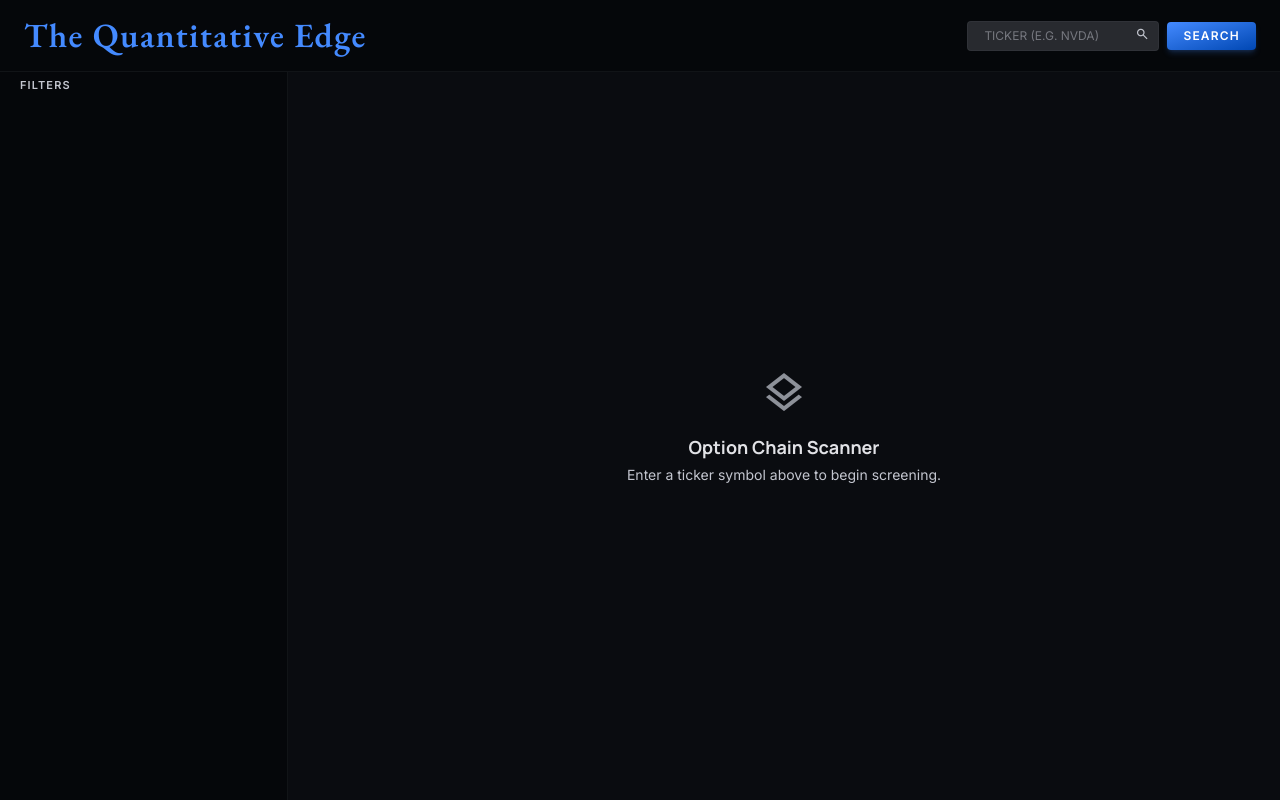
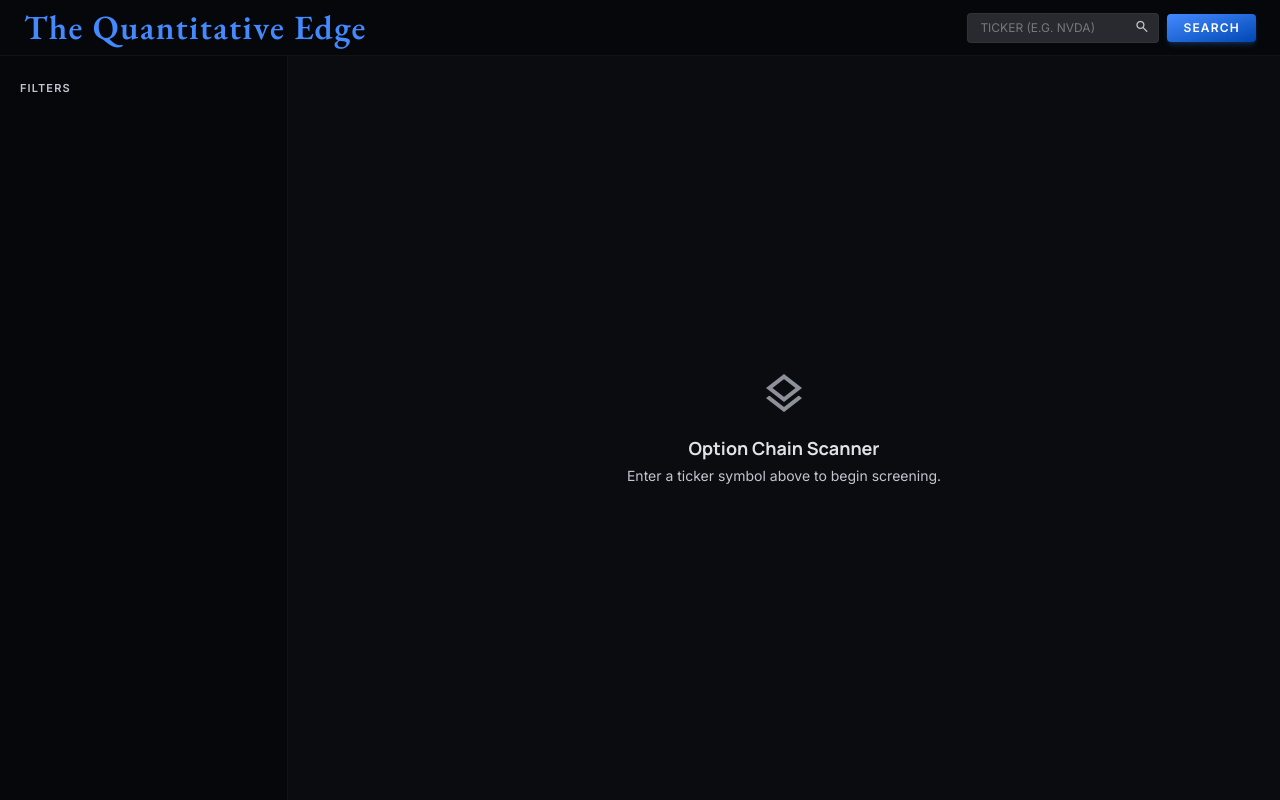
Before and after one commit to kentprimrose/option-search, a Django app: template src/screener/templates/screener/index.html in a window 1280 px wide. Run offline with Django 4.2, Linux system fonts and the light colour scheme; the template is opened without the code that fills it, so the values that code supplies are empty; some libraries are stand-ins or nearby versions.

Commit message:
Working decently

```diff
--- a/src/screener/templates/screener/index.html
+++ b/src/screener/templates/screener/index.html
@@ -63,18 +63,52 @@
     .custom-scrollbar::-webkit-scrollbar-thumb:hover { background: #43474e; }
     input[type=number]::-webkit-inner-spin-button,
     input[type=number]::-webkit-outer-spin-button { opacity: 0.4; }
+    .itm-row td { color: #fcd34d !important; }
+    .atm-row { outline: 1px solid rgba(68,138,255,0.5); outline-offset: -1px; background: rgba(68,138,255,0.08) !important; }
+
+    /* Sidebar transition */
+    #sidebar {
+      transition: transform 0.3s ease;
+    }
+
+    /* Breakpoint layout notes:
+       - Mobile   (< 768px):  drawer sidebar, compact header, full-width main
+       - md iPad portrait (768-1023px): overlay sidebar, full header
+       - lg iPad landscape (1024-1279px): pinned sidebar w-60
+       - xl Desktop (1280px+): pinned sidebar w-72
+    */
   </style>
 </head>
-<body class="bg-surface text-on-surface">
+<body class="bg-surface text-on-surface overflow-hidden">
+
+<!-- Backdrop for mobile/tablet sidebar -->
+<div id="sidebar-backdrop"
+     class="fixed inset-0 z-30 bg-black/60 hidden lg:hidden"
+     onclick="closeSidebar()"></div>
 
 <form method="post" id="search-form">
   {% csrf_token %}
 
-  <!-- Fixed Header -->
-  <header class="fixed top-0 left-0 right-0 z-50 bg-surface-container-lowest border-b border-outline-variant/20 flex items-center justify-between px-6 py-2.5">
-    <span class="text-primary" style="font-family:'EB Garamond',Georgia,serif;font-weight:600;letter-spacing:0.04em;font-size:34px">The Quantitative Edge</span>
-    <div class="flex items-center gap-2">
-      <div class="relative">
+  <!-- Fixed Header: single row on sm+, two rows on mobile -->
+  <header class="fixed top-0 left-0 right-0 z-50 bg-surface-container-lowest border-b border-outline-variant/20
+                 flex flex-wrap items-center gap-2 px-3 md:px-6 py-2 sm:py-0 sm:h-14">
+
+    <!-- Left: filter toggle + brand -->
+    <div class="flex items-center gap-2 flex-1 sm:flex-none">
+      <button type="button" id="sidebar-toggle"
+              class="lg:hidden flex-shrink-0 p-1.5 rounded text-on-surface-variant hover:text-primary transition-colors"
+              onclick="toggleSidebar()" aria-label="Toggle filters">
+        <span class="material-symbols-outlined" style="font-size:22px">filter_list</span>
+      </button>
+      <span class="text-primary truncate"
+            style="font-family:'EB Garamond',Georgia,serif;font-weight:600;letter-spacing:0.04em;font-size:clamp(18px,3vw,34px)">
+        The Quantitative Edge
+      </span>
+    </div>
+
+    <!-- Search: full-width second row on mobile, inline on sm+ -->
+    <div class="flex items-center gap-2 w-full sm:w-auto sm:ml-auto">
+      <div class="relative flex-1 sm:flex-none">
         <input
           type="text"
           id="symbol"
@@ -83,23 +117,42 @@
           value="{{ symbol }}"
           autocomplete="off"
           required
-          class="bg-surface-container-high border border-outline-variant/30 text-on-surface text-xs px-4 py-1.5 rounded w-48 focus:outline-none focus:ring-1 focus:ring-primary placeholder:text-on-surface-variant/50 uppercase transition-all"
+          class="bg-surface-container-high border border-outline-variant/30 text-on-surface text-sm sm:text-xs px-3 py-2 sm:py-1.5 rounded w-full sm:w-36 md:w-48 focus:outline-none focus:ring-1 focus:ring-primary placeholder:text-on-surface-variant/50 uppercase transition-all"
           style="text-transform:uppercase"
         />
-        <span class="material-symbols-outlined absolute right-2.5 top-1.5 text-on-surface-variant" style="font-size:14px">search</span>
+        <span class="material-symbols-outlined absolute right-2.5 top-2 sm:top-1.5 text-on-surface-variant" style="font-size:15px">search</span>
       </div>
       <button
         type="submit"
-        class="bg-gradient-to-br from-primary to-primary-container text-on-primary text-xs font-bold uppercase tracking-widest px-4 py-1.5 rounded shadow-md shadow-primary/20 hover:shadow-primary/40 active:scale-[0.98] transition-all"
+        class="bg-gradient-to-br from-primary to-primary-container text-on-primary text-xs font-bold uppercase tracking-widest px-3 md:px-4 py-2 sm:py-1.5 rounded shadow-md shadow-primary/20 hover:shadow-primary/40 active:scale-[0.98] transition-all whitespace-nowrap flex-shrink-0"
       >Search</button>
     </div>
   </header>
 
-  <div class="flex pt-[53px] h-screen">
+  <!-- Page body: sidebar + main -->
+  <!-- pt accounts for header (56px) + mobile search bar (46px on small screens) -->
+  <div class="flex h-screen pt-[90px] sm:pt-14">
 
     <!-- Sidebar: Filter Criteria -->
-    <aside class="w-72 flex-shrink-0 h-full overflow-y-auto custom-scrollbar bg-surface-container-lowest border-r border-outline-variant/20 pt-6 pb-4 px-3 space-y-2">
-      <p class="text-[11px] uppercase tracking-widest text-on-surface-variant font-bold px-2 pb-1">Filters</p>
+    <!-- Mobile/iPad portrait: fixed drawer (z-40, off-screen by default)
+         iPad landscape (lg)+: static, pinned, w-60
+         Desktop (xl)+: w-72 -->
+    <aside id="sidebar"
+           class="fixed lg:static top-[90px] sm:top-14 bottom-0 left-0 z-40
+                  w-72 lg:w-60 xl:w-72
+                  flex-shrink-0 h-full overflow-y-auto custom-scrollbar
+                  bg-surface-container-lowest border-r border-outline-variant/20
+                  pt-6 pb-4 px-3 space-y-2
+                  -translate-x-full lg:translate-x-0">
+
+      <div class="flex items-center justify-between px-2 pb-1">
+        <p class="text-[11px] uppercase tracking-widest text-on-surface-variant font-bold">Filters</p>
+        <!-- Close button: mobile/iPad portrait only -->
+        <button type="button" class="lg:hidden text-on-surface-variant hover:text-on-surface transition-colors" onclick="closeSidebar()">
+          <span class="material-symbols-outlined" style="font-size:18px">close</span>
+        </button>
+      </div>
+
       {% for criterion in criteria %}
       <div class="bg-surface-container rounded border border-outline-variant/10">
         <div class="flex items-center gap-2 px-3 py-2.5">
@@ -159,10 +212,12 @@
     </aside>
 
     <!-- Main Content -->
-    <main class="flex-1 overflow-y-auto custom-scrollbar bg-surface p-6">
+    <main class="flex-1 overflow-y-auto custom-scrollbar bg-surface
+                 p-3 sm:p-4 md:p-5 lg:p-6
+                 pt-3 sm:pt-4 md:pt-5 lg:pt-6">
 
       {% if error %}
-      <div class="mb-6 px-4 py-3 rounded bg-error/10 border border-error/30 text-error text-sm flex items-center gap-2">
+      <div class="mb-4 px-4 py-3 rounded bg-error/10 border border-error/30 text-error text-sm flex items-center gap-2">
         <span class="material-symbols-outlined text-sm">error</span>
         {{ error }}
       </div>
@@ -171,16 +226,19 @@
       {% if options is not None %}
 
       <!-- Ticker Header -->
-      <div class="mb-8">
-        <h1 class="font-headline text-3xl font-extrabold text-on-surface tracking-tight mb-1">
+      <div class="mb-5 md:mb-8">
+        <h1 class="font-headline font-extrabold text-on-surface tracking-tight mb-1
+                   text-xl sm:text-2xl md:text-3xl">
           {{ symbol }}
           {% if underlying_name %}
-          <span class="text-on-surface-variant font-medium text-lg ml-2">{{ underlying_name }}</span>
+          <span class="text-on-surface-variant font-medium ml-2
+                       text-sm sm:text-base md:text-lg">{{ underlying_name }}</span>
           {% endif %}
         </h1>
-        <div class="flex items-center gap-4">
+        <div class="flex items-center gap-3 md:gap-4">
           {% if underlying_price %}
-          <span class="font-headline font-bold text-on-surface text-2xl">${{ underlying_price|floatformat:2 }}</span>
+          <span class="font-headline font-bold text-on-surface
+                       text-xl sm:text-2xl">${{ underlying_price|floatformat:2 }}</span>
           {% endif %}
           <span class="text-on-surface-variant text-xs uppercase tracking-widest font-bold">
             <strong class="text-on-surface">{{ result_count }}</strong> contract{{ result_count|pluralize }} found
@@ -195,45 +253,45 @@
           <table id="results-table" class="w-full text-left border-collapse">
             <thead>
               <tr class="bg-surface-container-high">
-                <th class="px-4 py-3 text-[11px] uppercase tracking-widest text-on-surface-variant font-extrabold cursor-pointer hover:text-on-surface transition-colors whitespace-nowrap select-none">Type <span class="sort-icon text-[8px] ml-0.5"></span></th>
-                <th class="px-4 py-3 text-[11px] uppercase tracking-widest text-on-surface-variant font-extrabold cursor-pointer hover:text-on-surface transition-colors whitespace-nowrap select-none">Strike <span class="sort-icon text-[8px] ml-0.5"></span></th>
-                <th class="px-4 py-3 text-[11px] uppercase tracking-widest text-on-surface-variant font-extrabold cursor-pointer hover:text-on-surface transition-colors whitespace-nowrap select-none">Expiration <span class="sort-icon text-[8px] ml-0.5"></span></th>
-                <th class="px-4 py-3 text-[11px] uppercase tracking-widest text-on-surface-variant font-extrabold cursor-pointer hover:text-on-surface transition-colors whitespace-nowrap select-none">DTE <span class="sort-icon text-[8px] ml-0.5"></span></th>
-                <th class="px-4 py-3 text-[11px] uppercase tracking-widest text-on-surface-variant font-extrabold cursor-pointer hover:text-on-surface transition-colors whitespace-nowrap select-none">Bid <span class="sort-icon text-[8px] ml-0.5"></span></th>
-                <th class="px-4 py-3 text-[11px] uppercase tracking-widest text-on-surface-variant font-extrabold cursor-pointer hover:text-on-surface transition-colors whitespace-nowrap select-none">Ask <span class="sort-icon text-[8px] ml-0.5"></span></th>
-                <th class="px-4 py-3 text-[11px] uppercase tracking-widest text-on-surface-variant font-extrabold cursor-pointer hover:text-on-surface transition-colors whitespace-nowrap select-none">Mark <span class="sort-icon text-[8px] ml-0.5"></span></th>
-                <th class="px-4 py-3 text-[11px] uppercase tracking-widest text-on-surface-variant font-extrabold cursor-pointer hover:text-on-surface transition-colors whitespace-nowrap select-none">Delta <span class="sort-icon text-[8px] ml-0.5"></span></th>
-                <th class="px-4 py-3 text-[11px] uppercase tracking-widest text-on-surface-variant font-extrabold cursor-pointer hover:text-on-surface transition-colors whitespace-nowrap select-none">IV% <span class="sort-icon text-[8px] ml-0.5"></span></th>
-                <th class="px-4 py-3 text-[11px] uppercase tracking-widest text-on-surface-variant font-extrabold cursor-pointer hover:text-on-surface transition-colors whitespace-nowrap select-none">TV <span class="sort-icon text-[8px] ml-0.5"></span></th>
-                <th class="px-4 py-3 text-[11px] uppercase tracking-widest text-on-surface-variant font-extrabold cursor-pointer hover:text-on-surface transition-colors whitespace-nowrap select-none">TV% <span class="sort-icon text-[8px] ml-0.5"></span></th>
-                <th class="px-4 py-3 text-[11px] uppercase tracking-widest text-on-surface-variant font-extrabold cursor-pointer hover:text-on-surface transition-colors whitespace-nowrap select-none">OI <span class="sort-icon text-[8px] ml-0.5"></span></th>
-                <th class="px-4 py-3 text-[11px] uppercase tracking-widest text-on-surface-variant font-extrabold cursor-pointer hover:text-on-surface transition-colors whitespace-nowrap select-none">Vol <span class="sort-icon text-[8px] ml-0.5"></span></th>
-                <th class="px-4 py-3 text-[11px] uppercase tracking-widest text-on-surface-variant font-extrabold text-center whitespace-nowrap select-none">ITM</th>
+                <th class="px-3 md:px-4 py-3 text-[11px] uppercase tracking-widest text-on-surface-variant font-extrabold cursor-pointer hover:text-on-surface transition-colors whitespace-nowrap select-none">Type <span class="sort-icon text-[8px] ml-0.5"></span></th>
+                <th class="px-3 md:px-4 py-3 text-[11px] uppercase tracking-widest text-on-surface-variant font-extrabold cursor-pointer hover:text-on-surface transition-colors whitespace-nowrap select-none">Strike <span class="sort-icon text-[8px] ml-0.5"></span></th>
+                <th class="px-3 md:px-4 py-3 text-[11px] uppercase tracking-widest text-on-surface-variant font-extrabold cursor-pointer hover:text-on-surface transition-colors whitespace-nowrap select-none">Expiration <span class="sort-icon text-[8px] ml-0.5"></span></th>
+                <th class="px-3 md:px-4 py-3 text-[11px] uppercase tracking-widest text-on-surface-variant font-extrabold cursor-pointer hover:text-on-surface transition-colors whitespace-nowrap select-none">DTE <span class="sort-icon text-[8px] ml-0.5"></span></th>
+                <th class="px-3 md:px-4 py-3 text-[11px] uppercase tracking-widest text-on-surface-variant font-extrabold cursor-pointer hover:text-on-surface transition-colors whitespace-nowrap select-none">Bid <span class="sort-icon text-[8px] ml-0.5"></span></th>
+                <th class="px-3 md:px-4 py-3 text-[11px] uppercase tracking-widest text-on-surface-variant font-extrabold cursor-pointer hover:text-on-surface transition-colors whitespace-nowrap select-none">Ask <span class="sort-icon text-[8px] ml-0.5"></span></th>
+                <th class="px-3 md:px-4 py-3 text-[11px] uppercase tracking-widest text-on-surface-variant font-extrabold cursor-pointer hover:text-on-surface transition-colors whitespace-nowrap select-none">Mark <span class="sort-icon text-[8px] ml-0.5"></span></th>
+                <th class="px-3 md:px-4 py-3 text-[11px] uppercase tracking-widest text-on-surface-variant font-extrabold cursor-pointer hover:text-on-surface transition-colors whitespace-nowrap select-none">Delta <span class="sort-icon text-[8px] ml-0.5"></span></th>
+                <th class="px-3 md:px-4 py-3 text-[11px] uppercase tracking-widest text-on-surface-variant font-extrabold cursor-pointer hover:text-on-surface transition-colors whitespace-nowrap select-none">IV% <span class="sort-icon text-[8px] ml-0.5"></span></th>
+                <th class="px-3 md:px-4 py-3 text-[11px] uppercase tracking-widest text-on-surface-variant font-extrabold cursor-pointer hover:text-on-surface transition-colors whitespace-nowrap select-none">TV <span class="sort-icon text-[8px] ml-0.5"></span></th>
+                <th class="px-3 md:px-4 py-3 text-[11px] uppercase tracking-widest text-on-surface-variant font-extrabold cursor-pointer hover:text-on-surface transition-colors whitespace-nowrap select-none">TV% <span class="sort-icon text-[8px] ml-0.5"></span></th>
+                <th class="px-3 md:px-4 py-3 text-[11px] uppercase tracking-widest text-on-surface-variant font-extrabold cursor-pointer hover:text-on-surface transition-colors whitespace-nowrap select-none">OI <span class="sort-icon text-[8px] ml-0.5"></span></th>
+                <th class="px-3 md:px-4 py-3 text-[11px] uppercase tracking-widest text-on-surface-variant font-extrabold cursor-pointer hover:text-on-surface transition-colors whitespace-nowrap select-none">Vol <span class="sort-icon text-[8px] ml-0.5"></span></th>
+                <th class="px-3 md:px-4 py-3 text-[11px] uppercase tracking-widest text-on-surface-variant font-extrabold text-center whitespace-nowrap select-none">ITM</th>
               </tr>
             </thead>
             <tbody>
               {% for opt in options %}
               <tr class="{% cycle 'bg-surface-container-low' 'bg-surface-container/40' %} hover:bg-surface-container-highest transition-colors duration-150 {% if opt.inTheMoney %}itm-row{% endif %}">
-                <td class="px-4 py-2.5 text-sm">
+                <td class="px-3 md:px-4 py-2.5 text-sm">
                   {% if opt.putCall == 'PUT' %}
                   <span class="inline-block px-2 py-0.5 rounded-full text-[10px] font-bold bg-tertiary/15 text-tertiary">PUT</span>
                   {% else %}
                   <span class="inline-block px-2 py-0.5 rounded-full text-[10px] font-bold bg-primary/15 text-primary">CALL</span>
                   {% endif %}
                 </td>
-                <td class="px-4 py-2.5 text-sm font-extrabold text-on-surface font-mono">${{ opt.strikePrice|floatformat:2 }}</td>
-                <td class="px-4 py-2.5 text-sm text-on-surface font-mono">{{ opt.expirationDate }}</td>
-                <td class="px-4 py-2.5 text-sm text-on-surface-variant font-mono">{{ opt.daysToExpiration }}</td>
-                <td class="px-4 py-2.5 text-sm text-on-surface font-mono">${{ opt.bid|floatformat:2 }}</td>
-                <td class="px-4 py-2.5 text-sm text-on-surface font-mono">${{ opt.ask|floatformat:2 }}</td>
-                <td class="px-4 py-2.5 text-sm font-extrabold text-on-surface font-mono">${{ opt.mark|floatformat:2 }}</td>
-                <td class="px-4 py-2.5 text-sm text-on-surface font-mono">{{ opt.delta|floatformat:3 }}</td>
-                <td class="px-4 py-2.5 text-sm text-on-surface font-mono">{{ opt.volatility|floatformat:1 }}%</td>
-                <td class="px-4 py-2.5 text-sm text-on-surface font-mono">${{ opt.timeValue|floatformat:2 }}</td>
-                <td class="px-4 py-2.5 text-sm text-on-surface font-mono">{{ opt.timeValuePct|floatformat:2 }}%</td>
-                <td class="px-4 py-2.5 text-sm text-on-surface font-mono">{{ opt.openInterest }}</td>
-                <td class="px-4 py-2.5 text-sm text-on-surface font-mono">{{ opt.volume }}</td>
-                <td class="px-4 py-3 text-center">
+                <td class="px-3 md:px-4 py-2.5 text-sm font-extrabold text-on-surface font-mono">${{ opt.strikePrice|floatformat:2 }}</td>
+                <td class="px-3 md:px-4 py-2.5 text-sm text-on-surface font-mono">{{ opt.expirationDate }}</td>
+                <td class="px-3 md:px-4 py-2.5 text-sm text-on-surface-variant font-mono">{{ opt.daysToExpiration }}</td>
+                <td class="px-3 md:px-4 py-2.5 text-sm text-on-surface font-mono">${{ opt.bid|floatformat:2 }}</td>
+                <td class="px-3 md:px-4 py-2.5 text-sm text-on-surface font-mono">${{ opt.ask|floatformat:2 }}</td>
+                <td class="px-3 md:px-4 py-2.5 text-sm font-extrabold text-on-surface font-mono">${{ opt.mark|floatformat:2 }}</td>
+                <td class="px-3 md:px-4 py-2.5 text-sm text-on-surface font-mono">{{ opt.delta|floatformat:3 }}</td>
+                <td class="px-3 md:px-4 py-2.5 text-sm text-on-surface font-mono">{{ opt.volatility|floatformat:1 }}%</td>
+                <td class="px-3 md:px-4 py-2.5 text-sm text-on-surface font-mono">${{ opt.timeValue|floatformat:2 }}</td>
+                <td class="px-3 md:px-4 py-2.5 text-sm text-on-surface font-mono">{{ opt.timeValuePct|floatformat:2 }}%</td>
+                <td class="px-3 md:px-4 py-2.5 text-sm text-on-surface font-mono">{{ opt.openInterest }}</td>
+                <td class="px-3 md:px-4 py-2.5 text-sm text-on-surface font-mono">{{ opt.volume }}</td>
+                <td class="px-3 md:px-4 py-2.5 text-center">
                   {% if opt.inTheMoney %}
                   <span class="material-symbols-outlined text-primary" style="font-size:16px;font-variation-settings:'FILL' 1,'wght' 700,'GRAD' 0,'opsz' 24">check</span>
                   {% endif %}
@@ -255,8 +313,8 @@
       {% endif %}
 
       {% if options is None and not error %}
-      <div class="flex flex-col items-center justify-center h-full text-center text-on-surface-variant">
-        <span class="material-symbols-outlined text-5xl mb-4 text-outline">layers</span>
+      <div class="flex flex-col items-center justify-center h-full text-center text-on-surface-variant px-4">
+        <span class="material-symbols-outlined mb-4 text-outline" style="font-size:48px">layers</span>
         <p class="font-headline font-bold text-on-surface text-lg mb-1">Option Chain Scanner</p>
         <p class="text-sm">Enter a ticker symbol above to begin screening.</p>
       </div>
@@ -266,12 +324,31 @@
   </div>
 </form>
 
-<style>
-  .itm-row td { color: #fcd34d !important; }
-  .atm-row { outline: 1px solid rgba(68,138,255,0.5); outline-offset: -1px; background: rgba(68,138,255,0.08) !important; }
-</style>
+<script>
+  // Sidebar toggle (mobile / iPad portrait)
+  function openSidebar() {
+    document.getElementById('sidebar').classList.remove('-translate-x-full');
+    document.getElementById('sidebar-backdrop').classList.remove('hidden');
+    document.body.style.overflow = 'hidden';
+  }
+  function closeSidebar() {
+    document.getElementById('sidebar').classList.add('-translate-x-full');
+    document.getElementById('sidebar-backdrop').classList.add('hidden');
+    document.body.style.overflow = '';
+  }
+  function toggleSidebar() {
+    var sidebar = document.getElementById('sidebar');
+    sidebar.classList.contains('-translate-x-full') ? openSidebar() : closeSidebar();
+  }
 
-<script>
+  // Close sidebar when resizing to lg+
+  window.addEventListener('resize', function() {
+    if (window.innerWidth >= 1024) {
+      document.getElementById('sidebar-backdrop').classList.add('hidden');
+      document.body.style.overflow = '';
+    }
+  });
+
   // Toggle card body visibility
   document.querySelectorAll('.collapse-btn').forEach(function(btn) {
     btn.addEventListener('click', function() {
@@ -331,6 +408,7 @@
   // Restore form values
   var formData = {{ form_data_json|safe }};
   Object.keys(formData).forEach(function(name) {
+    // Only restore the first matching element (avoids double-setting the mobile duplicate input)
     var el = document.querySelector('[name="' + name + '"]');
     if (el && (el.tagName === 'SELECT' || el.type === 'number' || el.type === 'text')) {
       el.value = formData[name];
```
